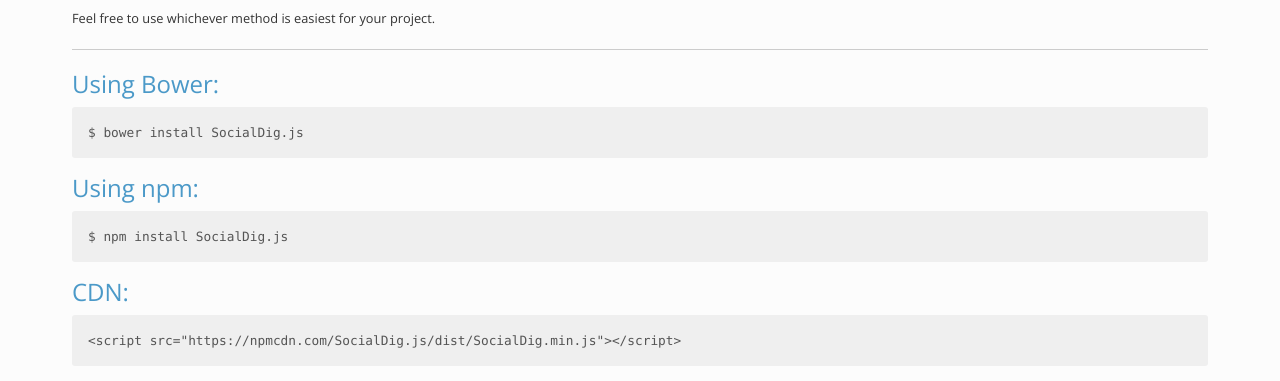
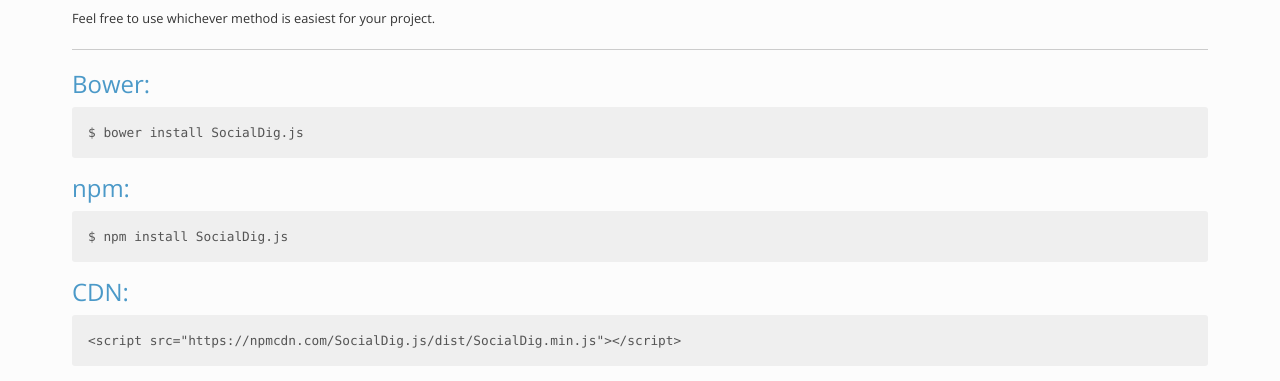
Before and after one commit to kjbrum/SocialDig.js, a website: page index.html in a window 1280 px wide. Shown: the part 419-800 px from the top of the page. Drawn offline with nearby package versions, Linux system fonts and the light colour scheme; a web font is replaced by a local one.

Commit message:
Cleanup install section

```diff
--- a/index.html
+++ b/index.html
@@ -53,10 +53,10 @@
                     <hr>
                 </div>
 
-                <h4>Using Bower:</h4>
+                <h4>Bower:</h4>
                 <pre>$ bower install SocialDig.js</pre>
 
-                <h4>Using npm:</h4>
+                <h4>npm:</h4>
                 <pre>$ npm install SocialDig.js</pre>
 
                 <h4>CDN:</h4>
```
